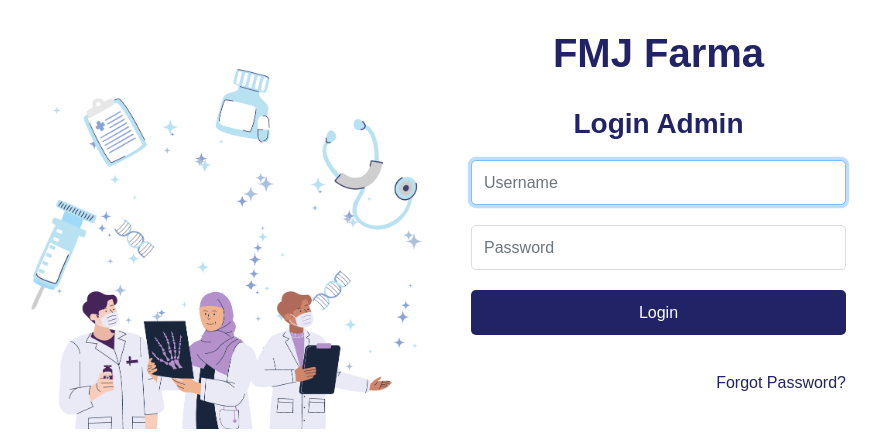
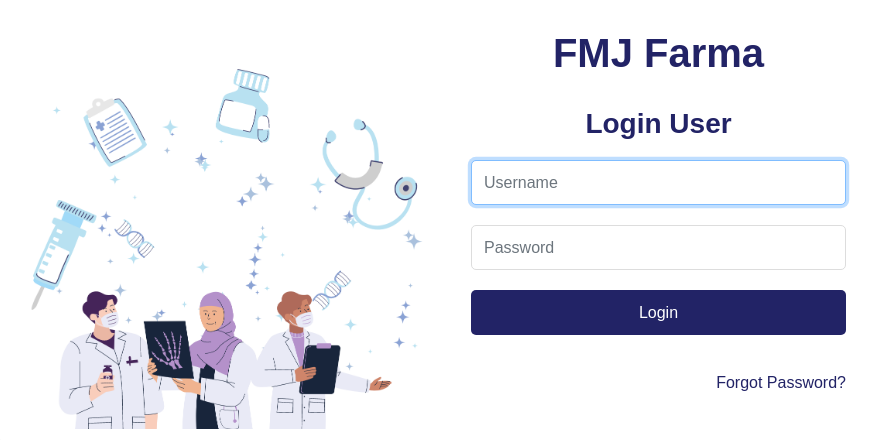
Before and after one commit to MaharaniWahyuTantri/mapeeen, a PHP site: page /login.php in a window 1280 px wide. Shown: the part 180-620 px from the top of the page, without its empty margins (199-1079 px from the left). Run offline with PHP 8.4, Linux system fonts and the light colour scheme.

Commit message:
all users

```diff
--- a/dashboard.php
+++ b/dashboard.php
@@ -21,7 +21,7 @@ $jumlah = mysqli_fetch_assoc($res);
     <link rel="icon" type="image/png" href="assets/img/favicon.ico">
     <meta http-equiv="X-UA-Compatible" content="IE=edge,chrome=1" />
 
-    <title>FMJ Farma Admin</title>
+    <title>KM Farma</title>
 
     <meta content='width=device-width, initial-scale=1.0, maximum-scale=1.0, user-scalable=0' name='viewport' />
     <meta name="viewport" content="width=device-width" />
--- a/login.php
+++ b/login.php
@@ -29,7 +29,7 @@ if (isset($_POST['login'])) {
 <html lang="en">
 <head>
     <meta charset="UTF-8">
-    <title>Login Admin - FMJ Farma</title>
+    <title>Login KM Farma</title>
     <link rel="icon" type="image/png" href="assets/img/favicon.ico">
     <link href="https://maxcdn.bootstrapcdn.com/bootstrap/4.5.2/css/bootstrap.min.css" rel="stylesheet">
     <style type="text/css">
@@ -112,7 +112,7 @@ if (isset($_POST['login'])) {
             <div class="brand">
                 <h1>FMJ Farma</h1>
             </div>
-            <h3 class="text-center">Login Admin</h3>
+            <h3 class="text-center">Login User</h3>
             <?php if (isset($error)) : ?>
                 <p style="color: red; font-style: italic;">Username / Password Salah!</p>
             <?php endif; ?>
```
